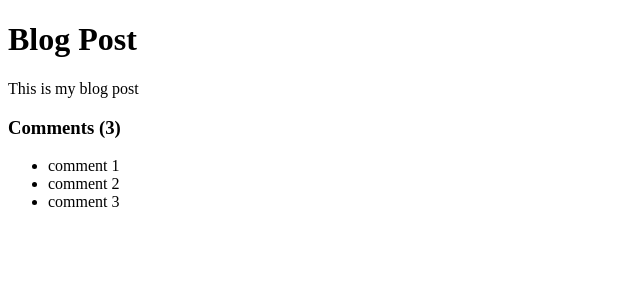
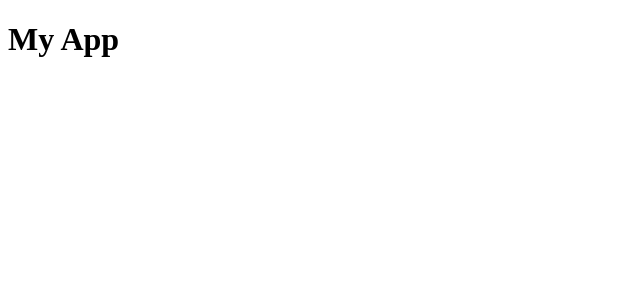
Before and after one commit to kin018/ReactFrontToBack, a React (Create React App) app in the folder feedback-app/: page / in a window 1280 px wide. Shown: the top 300 px of the page, without its empty margins (0-640 px from the left). Built offline with nearby package versions, Linux system fonts and the light colour scheme.

Commit message:
Removed all learning code to prepare for actual implementaiton of app that will be built

```diff
--- a/feedback-app/src/App.js
+++ b/feedback-app/src/App.js
@@ -1,47 +1,9 @@
-//components are either classes or functions
 function App() {
-  let title = 'Blog Post';
-  let body = 'This is my blog post';
-  let comments = [
-    { id: 1, text: 'comment 1' },
-    { id: 2, text: 'comment 2' },
-    { id: 3, text: 'comment 3' },
-  ];
-
-  let loading = false;
-  let showComments = true;
-
-  if (loading) return <h1>Loading...</h1>;
-
-  let commentBlock = (
-    <div className="comments">
-      <h3>Comments ({comments.length})</h3>
-      <ul>
-        {comments.map((item, index) => (
-          <li key={index}>{item.text}</li> //make sure to add a key when creating a list using map to the child element
-        ))}
-      </ul>
-    </div>
-  );
-
   return (
     <div className="container">
-      <h1>{title}</h1>
-      <p>{body}</p>
-      {showComments && commentBlock}
+      <h1>My App</h1>
     </div>
   );
 }
 
 export default App;
-//line 29 instead of null we can do this..
-// {showComments && (
-//   <div className="comments">
-//     <h3>Comments ({comments.length})</h3>
-//     <ul>
-//       {comments.map((item, index) => (
-//         <li key={index}>{item.text}</li> //make sure to add a key when creating a list using map to the child element
-//       ))}
-//     </ul>
-//   </div>
-// ) : null}
```
